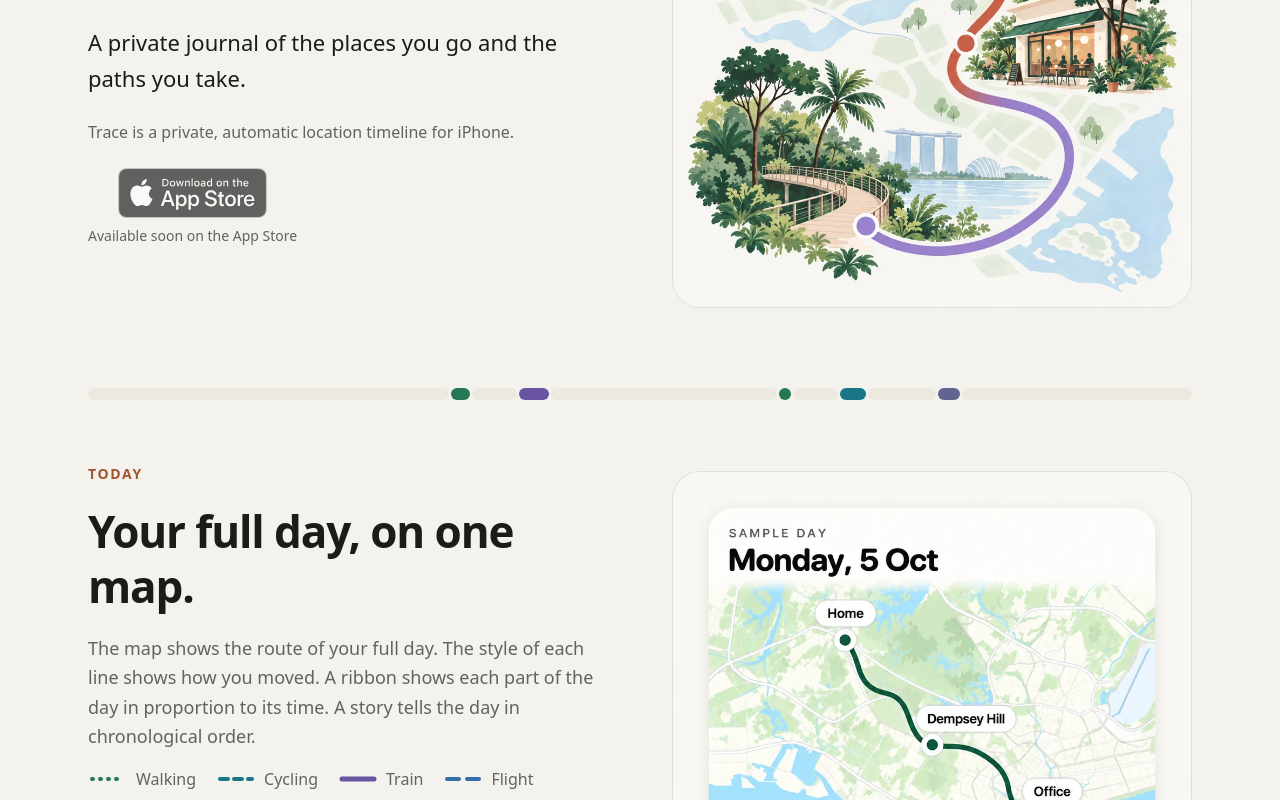
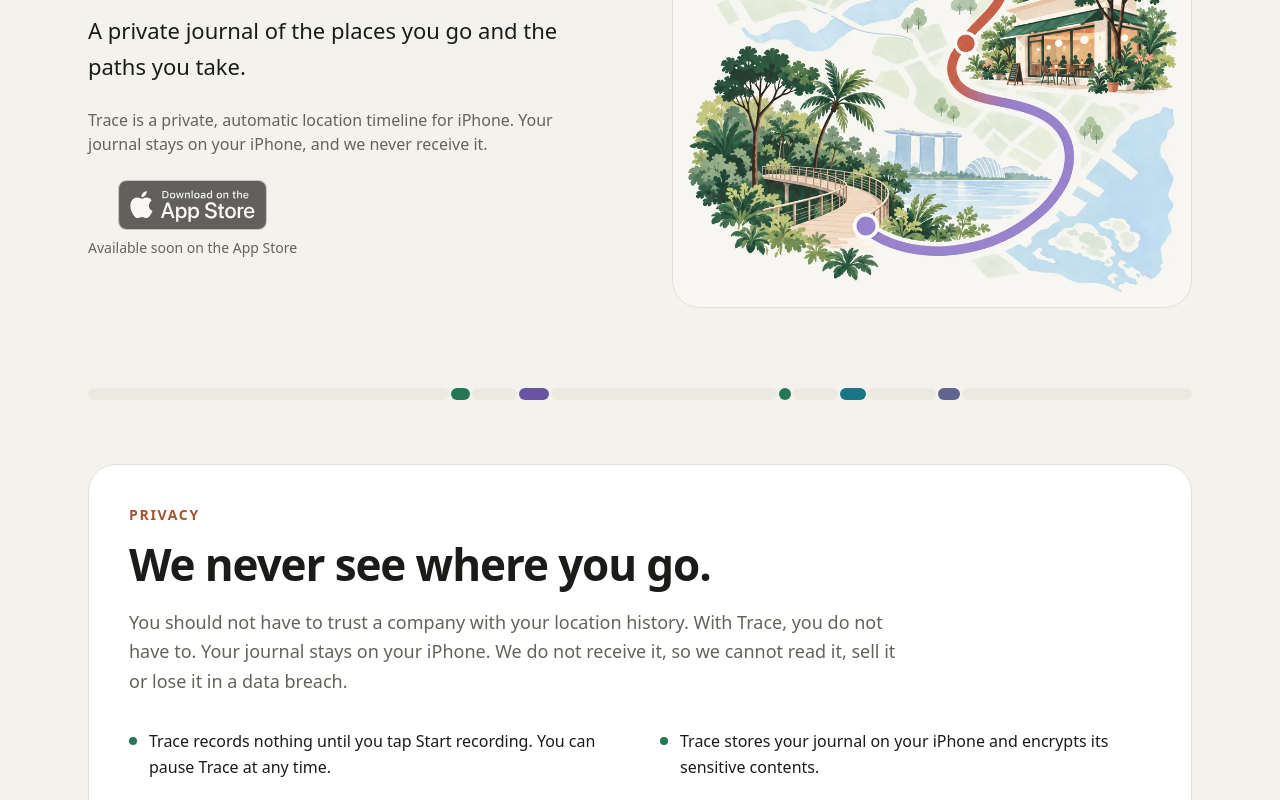
Before and after one commit to tartinerlabs/usetrace.app, a Next.js app: page / in a window 1280 px wide. Shown: the part 340-1140 px from the top of the page. Built offline with nearby package versions, Linux system fonts and the light colour scheme.

Commit message:
feat: emphasise privacy on the home page

```diff
--- a/src/app/page.tsx
+++ b/src/app/page.tsx
@@ -96,6 +96,23 @@
 ];
 
 const faqItems: FaqItem[] = [
+  {
+    question: "Can you see where I go?",
+    answer: (
+      <>
+        <p>
+          No. We do not operate servers that receive your journal. Your journal
+          stays on your iPhone, or in your own iCloud account if you turn on
+          iCloud sync. In iCloud, Trace encrypts your journal before it leaves
+          your iPhone.
+        </p>
+        <p>
+          Optional usage analytics never include your locations, routes, places,
+          notes or photos.
+        </p>
+      </>
+    ),
+  },
   {
     question: "Does Trace record all the time?",
     answer: (
@@ -255,7 +272,8 @@
             {SUMMARY}
           </p>
           <p className="text-secondary">
-            Trace is a private, automatic location timeline for iPhone.
+            Trace is a private, automatic location timeline for iPhone. Your
+            journal stays on your iPhone, and we never receive it.
           </p>
           <AppStoreBadge location="hero" />
         </div>
@@ -274,6 +292,45 @@
       <div className={containerClass}>
         <DayRibbon segments={sampleDay} />
       </div>
+
+      {/* Privacy */}
+      <section
+        aria-labelledby="privacy-heading"
+        className={`${containerClass} py-12 md:py-16`}
+      >
+        <div className="rounded-card border border-line bg-surface p-6 sm:p-10">
+          <Eyebrow>Privacy</Eyebrow>
+          <h2 id="privacy-heading" className={`${headingClass} mt-3`}>
+            We never see where you go.
+          </h2>
+          <p className="mt-4 max-w-3xl text-lg text-secondary leading-relaxed">
+            You should not have to trust a company with your location history.
+            With Trace, you do not have to. Your journal stays on your iPhone.
+            We do not receive it, so we cannot read it, sell it or lose it in a
+            data breach.
+          </p>
+          <ul className="mt-8 grid grid-cols-1 gap-x-10 gap-y-4 md:grid-cols-2">
+            {privacyPromises.map((promise) => (
+              <li key={promise} className="flex gap-3 leading-relaxed">
+                <span
+                  aria-hidden="true"
+                  className="mt-[0.6em] size-2 shrink-0 rounded-full bg-walk"
+                />
+                {promise}
+              </li>
+            ))}
+          </ul>
+          <p className="mt-8 font-rounded font-semibold text-lg">
+            You do not need an account, and you do not sign in.
+          </p>
+          <Link
+            href="/privacy"
+            className="mt-4 inline-block font-medium underline decoration-line underline-offset-4 motion-safe:transition-colors hover:decoration-ink"
+          >
+            Read the privacy policy
+          </Link>
+        </div>
+      </section>
 
       {/* Today */}
       <TabSection
@@ -473,39 +530,6 @@
         </p>
       </section>
 
-      {/* Privacy */}
-      <section
-        aria-labelledby="privacy-heading"
-        className={`${containerClass} py-12 md:py-16`}
-      >
-        <div className="rounded-card border border-line bg-surface p-6 sm:p-10">
-          <Eyebrow>Privacy</Eyebrow>
-          <h2 id="privacy-heading" className={`${headingClass} mt-3`}>
-            Yours, and only yours.
-          </h2>
-          <ul className="mt-8 grid grid-cols-1 gap-x-10 gap-y-4 md:grid-cols-2">
-            {privacyPromises.map((promise) => (
-              <li key={promise} className="flex gap-3 leading-relaxed">
-                <span
-                  aria-hidden="true"
-                  className="mt-[0.6em] size-2 shrink-0 rounded-full bg-walk"
-                />
-                {promise}
-              </li>
-            ))}
-          </ul>
-          <p className="mt-8 font-rounded font-semibold text-lg">
-            You do not need an account, and you do not sign in.
-          </p>
-          <Link
-            href="/privacy"
-            className="mt-4 inline-block font-medium underline decoration-line underline-offset-4 motion-safe:transition-colors hover:decoration-ink"
-          >
-            Read the privacy policy
-          </Link>
-        </div>
-      </section>
-
       {/* FAQ */}
       <section
         aria-labelledby="faq-heading"
```
